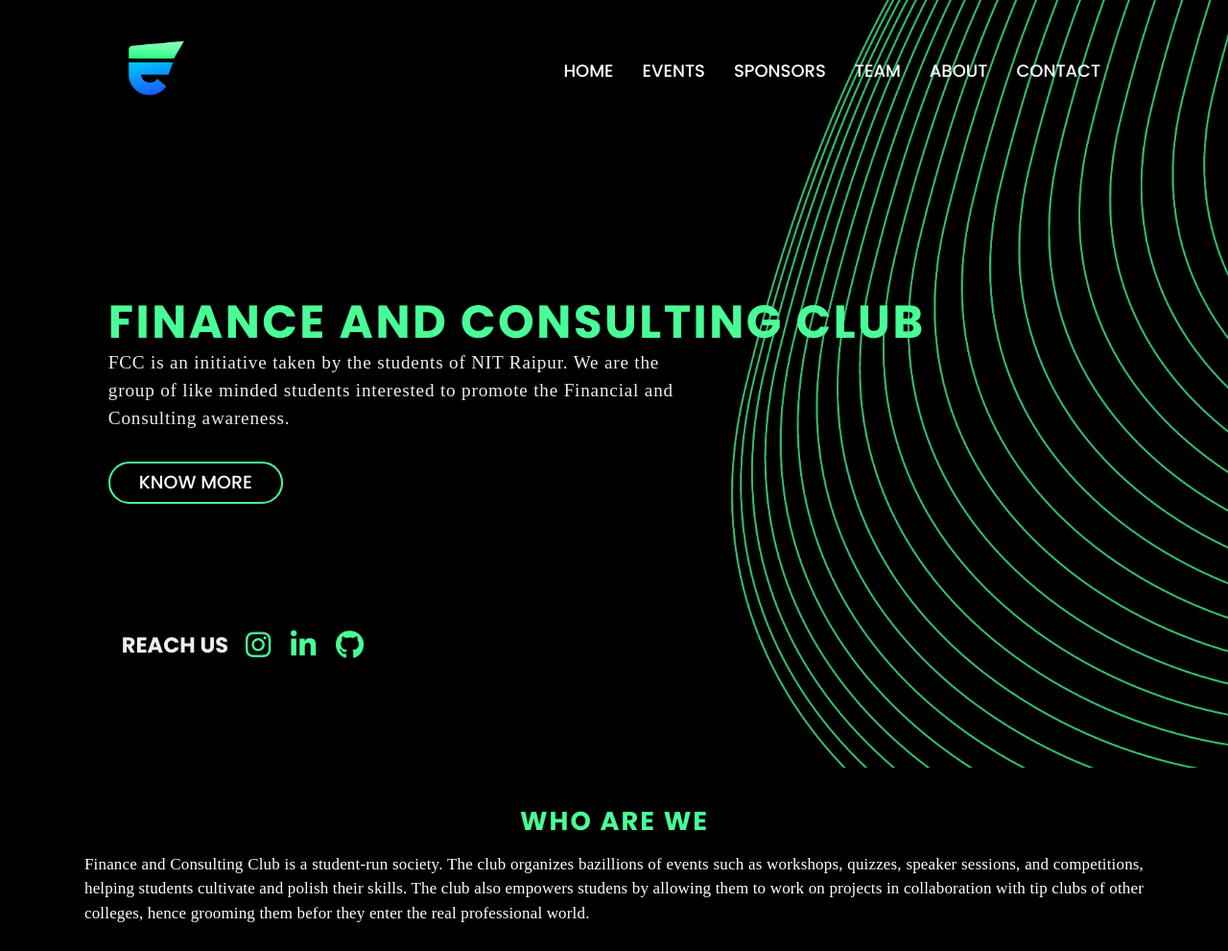
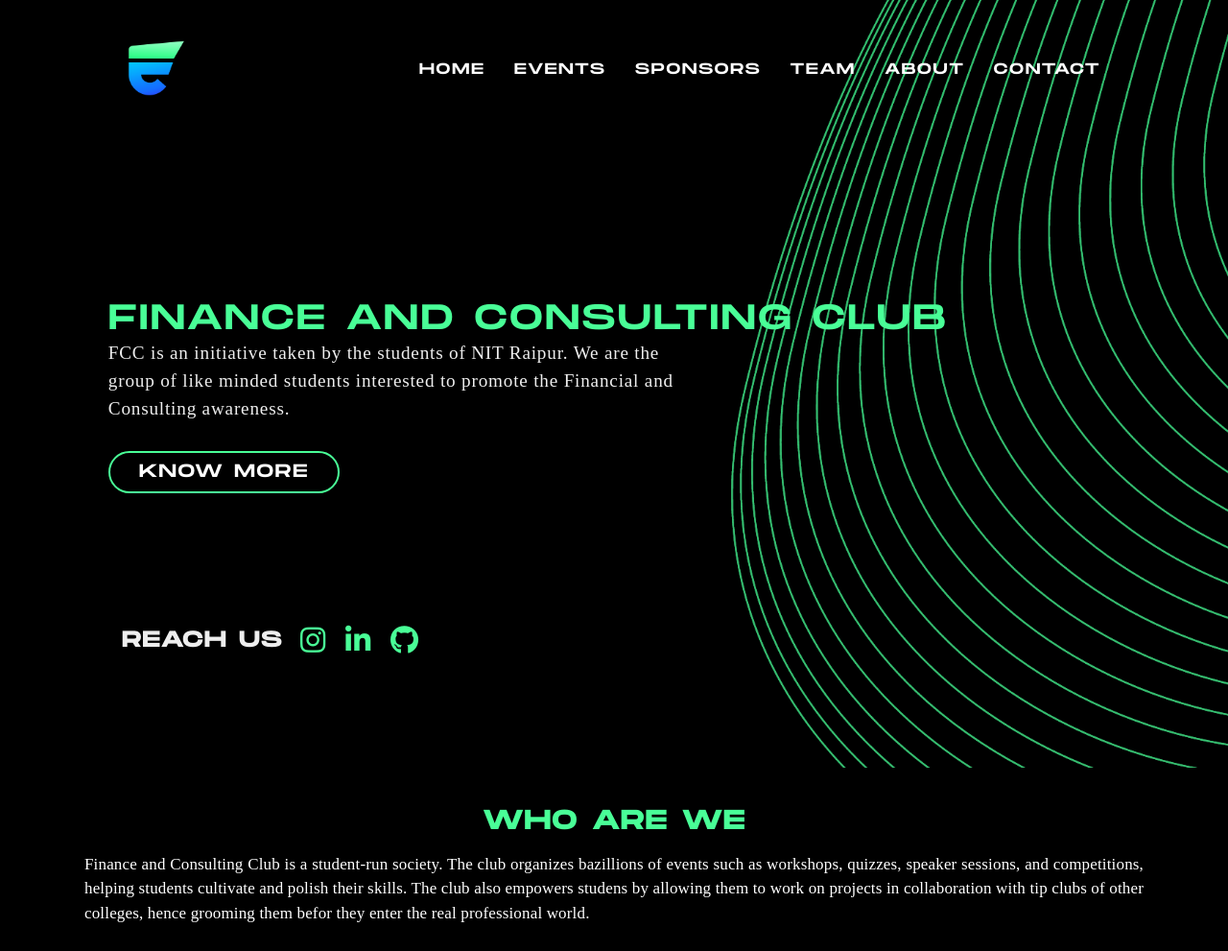
Before and after one commit to harshalwasnik22/fcc-website-new, a website built with Vite: page index.html in a window 1280 px wide. Shown: the top 991 px of the page at 96% size. Built offline with nearby package versions, Linux system fonts and the light colour scheme; files whose address does not match are found by name; a web font is replaced by a local one.

Commit message:
requested changes done

```diff
--- a/style.css
+++ b/style.css
@@ -1,5 +1,8 @@
 @import url('https://fonts.googleapis.com/css2?family=Cedarville+Cursive&family=Poppins:ital,wght@0,100;0,200;0,300;0,400;0,500;0,600;0,700;0,800;0,900;1,100;1,200;1,300;1,400;1,500;1,600;1,700;1,800;1,900&display=swap');
-
+@font-face {
+  font-family: monument;
+  src: url(/Font/MonumentExtended-FreeForPersonalUse/MonumentExtended-Regular.otf);
+}
 @font-face {
   font-family: mont;
   src: url(/Font/Montserrat/Montserrat-VariableFont_wght.ttf);
@@ -137,9 +140,9 @@ section{
   position: relative;
   background-color: var(--color2);
   padding: 12px 20px;
-  font-family: 'Poppins';
-  font-size: large;
-  font-weight: 500;
+  font-family: monument;
+  font-size: medium;
+  letter-spacing: 0.1rem;
 }
 .logo img {width: 60px;}
 .menu {display: flex;}
@@ -243,16 +246,16 @@ header{
 
 .text-scramble{
   color: #49FE97;
-  font-family: 'Poppins';
-  font-size: 3rem;
+  font-family: monument;
+  font-size: 2.3rem;
   letter-spacing: 2.5px;
-  font-weight: 700;
+  font-weight: 500;
 }
 
 
 h2{
   color: #49FE97;
-  font-family: 'Poppins';
+  font-family: monument;
   letter-spacing: 2.5px;
   font-size: 1.8rem;
 }
@@ -303,14 +306,13 @@ span{
   font-size: 19px;
   border: 2px solid #49FE97;
   color: white;
-  font-family: 'Poppins';
+  font-family: monument;
   border-radius: 30px;
   padding: 8px 30px;
   line-height: 24px;
   cursor: pointer;
   background: #000;
-  font-weight: 500;
-
+  letter-spacing: 0.1rem;
 }
 
 .container .hero-text button:hover{
@@ -323,10 +325,11 @@ span{
 }
 
 h3{
-  font-family: 'Poppins';
+  font-family: monument;
   color: #eee;
   text-align: justify;
   margin-right: 0.5rem;
+  letter-spacing: 0.1rem;
 }
 
 .social{
@@ -360,7 +363,7 @@ h3{
 }
 
 .about .container-about h1{
-  font-family: 'Poppins';
+  font-family: monument;
   font-size: 1.7rem;
   margin: 1%;
   text-align: center;
@@ -601,7 +604,7 @@ h3{
 .card-info h4{
 text-align: center;
 color: white;
-font-family: 'Poppins';
+font-family: monument;
 font-size: 1.2rem;
 letter-spacing: 2px;
 margin-top: 1rem;
@@ -672,7 +675,7 @@ img{
 
 .team-container p{
   font-size: 1.2rem;
-  font-family: 'Poppins';
+  font-family: monument;
   margin: 1.5%;
   color: white;
 }
@@ -809,7 +812,7 @@ background: #111;
 }
 .form-heading{
   color: #111;
-  font-family:'Poppins';
+  font-family:monument;
   margin: 0 auto 1.2rem auto;
   font-size:23px;
 
@@ -973,7 +976,7 @@ background: #111;
     margin-bottom: 30px;
 	color:  #49FE97;
 	font-weight: 700;
-    font-family: 'Poppins';
+    font-family: monument;
 }
 .manager_container, .manager_item {
     display: flex;
@@ -1010,7 +1013,7 @@ background: #111;
     margin-bottom: 30px;
 	color:  #49FE97;
 	font-weight: 700;
-    font-family: 'Poppins';
+    font-family: monument;
 
 }
 .associate_container, .associate_item {
```
Also changed, not shown: index.html (+1 -1 lines).
